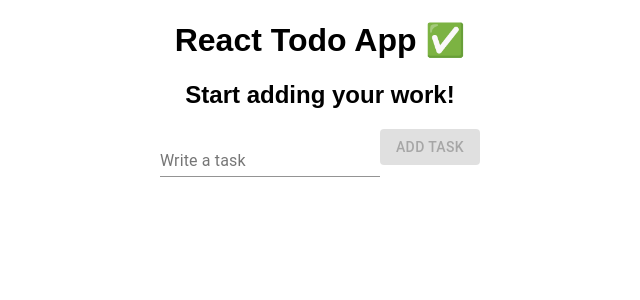
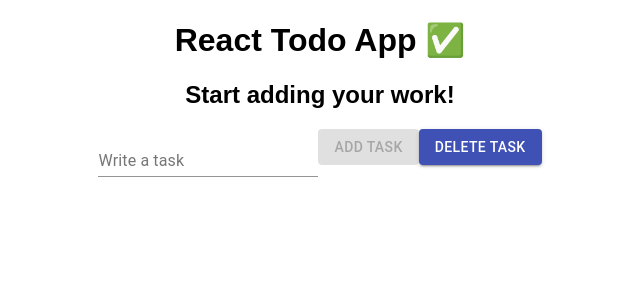
Before and after one commit to abahad7921/ReactJS-ToDo-App, a React (Create React App) app: page / in a window 1280 px wide. Shown: the top 300 px of the page, without its empty margins (320-960 px from the left). Built offline with nearby package versions, Linux system fonts and the light colour scheme.

Commit message:
feat: Delete Task button added

```diff
--- a/src/App.js
+++ b/src/App.js
@@ -15,6 +15,19 @@ export default function App() {
     event.preventDefault(); //this function will stop the refresh
     setTodos([...todos, input]);
     setInput("");
+  }
+
+  function deleteTodo() {
+    console.log("delete todo function called");
+    event.preventDefault();
+    //setTodos("");
+    setTodos(
+      todos.filter(function () {
+        todos[0];
+      })
+    );
+    console.log(todos);
+    //setTodos("");
   }
 
   return (
@@ -52,6 +65,14 @@ export default function App() {
         >
           Add Task
         </Button>
+        <Button
+          type="submit"
+          onClick={deleteTodo}
+          variant="contained"
+          color="primary"
+        >
+          Delete Task
+        </Button>
       </form>
 
       <ul>
```
